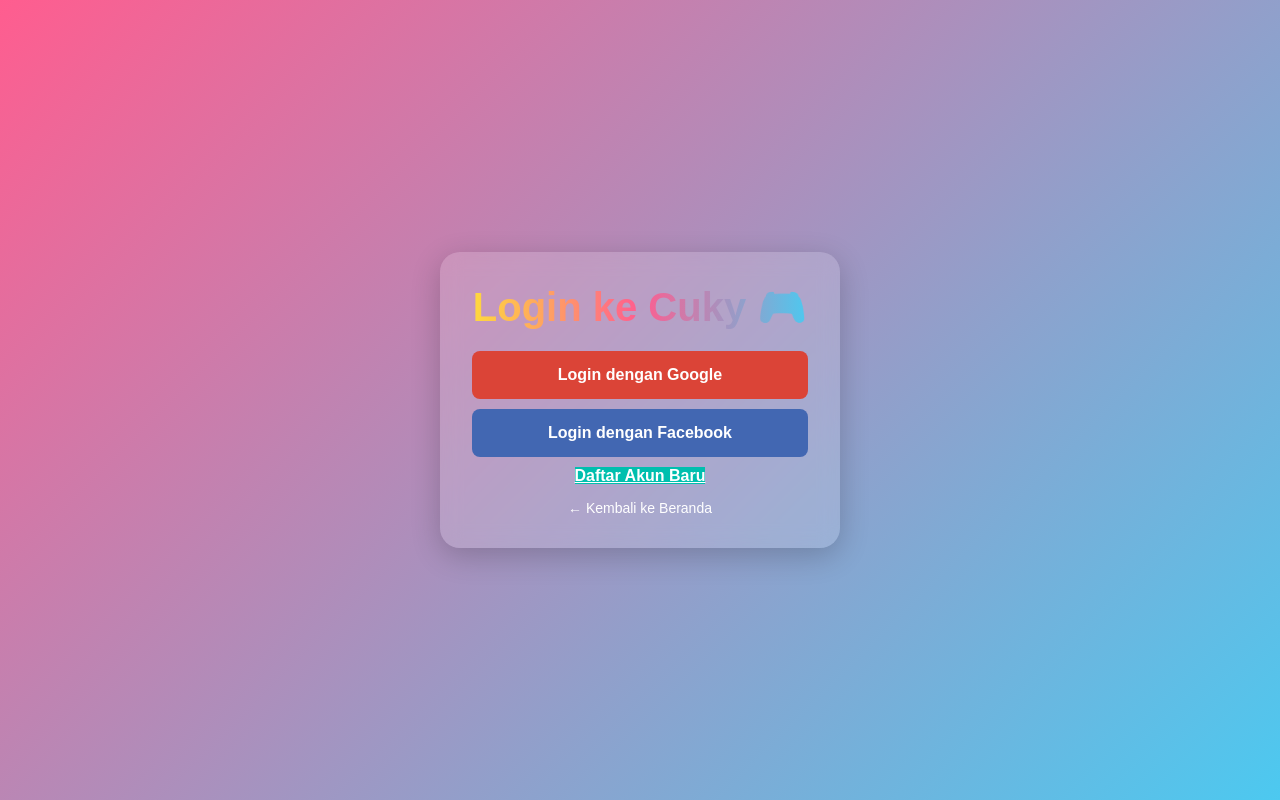
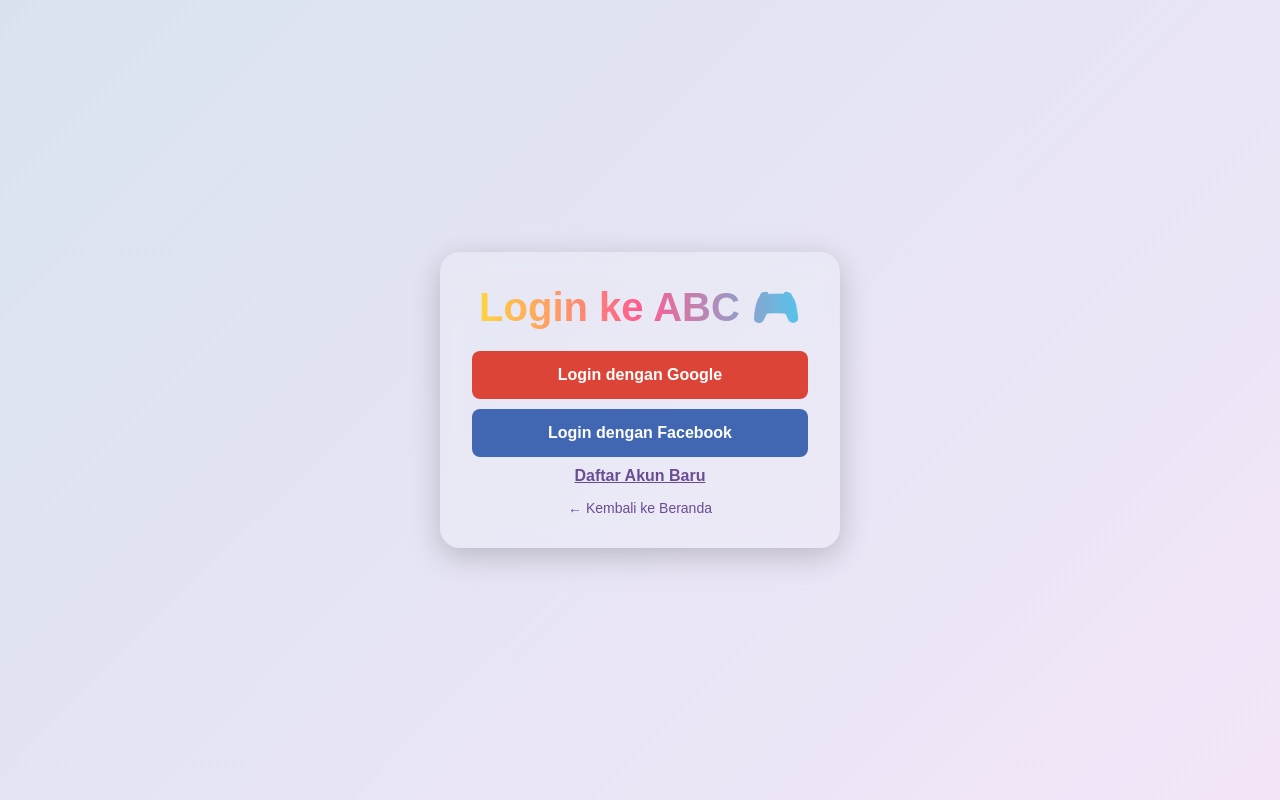
Before and after one commit to Koosell/final-project-fullstack, a Flask app: page /login in a window 1280 px wide. Run offline with Flask 3, Linux system fonts and the light colour scheme.

Commit message:
Update terbaru

```diff
--- a/templates/login.html
+++ b/templates/login.html
@@ -3,7 +3,7 @@
 <head>
   <meta charset="UTF-8">
   <meta name="viewport" content="width=device-width, initial-scale=1.0">
-  <title>Login - Cuky Top-Up</title>
+  <title>Login - ABC Top-Up</title>
   <link rel="stylesheet" href="{{ url_for('static', filename='style.css') }}">
   <style>
     /* Body Styling */
@@ -12,17 +12,17 @@
       align-items: center;
       justify-content: center;
       min-height: 100vh;
-      background: linear-gradient(135deg, #FF5D8F, #4CC9F0);
+      background: linear-gradient(135deg, #d9e3f0, #f3e6f9);
       margin: 0;
       font-family: 'Poppins', sans-serif;
-      color: #fff;
+      color: #444;
       transition: all 0.3s ease;
     }
 
     /* Login Box Styling */
     .login-box {
       background: rgba(255, 255, 255, 0.15);
-      backdrop-filter: blur(10px); /* Glassmorphism effect */
+      backdrop-filter: blur(10px);
       padding: 2rem;
       border-radius: 20px;
       box-shadow: 0 8px 30px rgba(0, 0, 0, 0.2);
@@ -34,7 +34,7 @@
     /* Title Styling */
     .login-box h1 {
       margin-bottom: 20px;
-      color: #fff;
+      color: #6a4c93;
       font-size: 2.5rem;
       background: linear-gradient(90deg, #FFD93D, #FF5D8F, #4CC9F0);
       -webkit-background-clip: text;
@@ -46,7 +46,7 @@
     .login-box button {
       display: block;
       width: 100%;
-      padding: 15px 0; /* Sama tinggi setiap tombol */
+      padding: 15px 0;
       margin: 10px 0;
       border: none;
       border-radius: 8px;
@@ -78,19 +78,18 @@
 
     /* Register Button */
     .btn-register {
-      background-color: #00bfae;
-      color: white;
+      color: #6a4c93;
       font-weight: bold;
     }
     .btn-register:hover {
-      background-color: #00a78e;
+      background-color: #e5c0a0;
     }
 
     /* Back to Home Link */
     .back-home {
       display: block;
       margin-top: 15px;
-      color: #fff;
+      color: #6a4c93;
       font-size: 14px;
       text-decoration: none;
     }
@@ -108,7 +107,7 @@
 <body>
 
 <div class="login-box">
-  <h1>Login ke Cuky 🎮</h1>
+  <h1>Login ke ABC 🎮</h1>
 
   <!-- Login with Google -->
   <form action="/login-google" method="POST">
```
Also changed, not shown: templates/index.html (+6 -9 lines), templates/register.html (+9 -9 lines).
